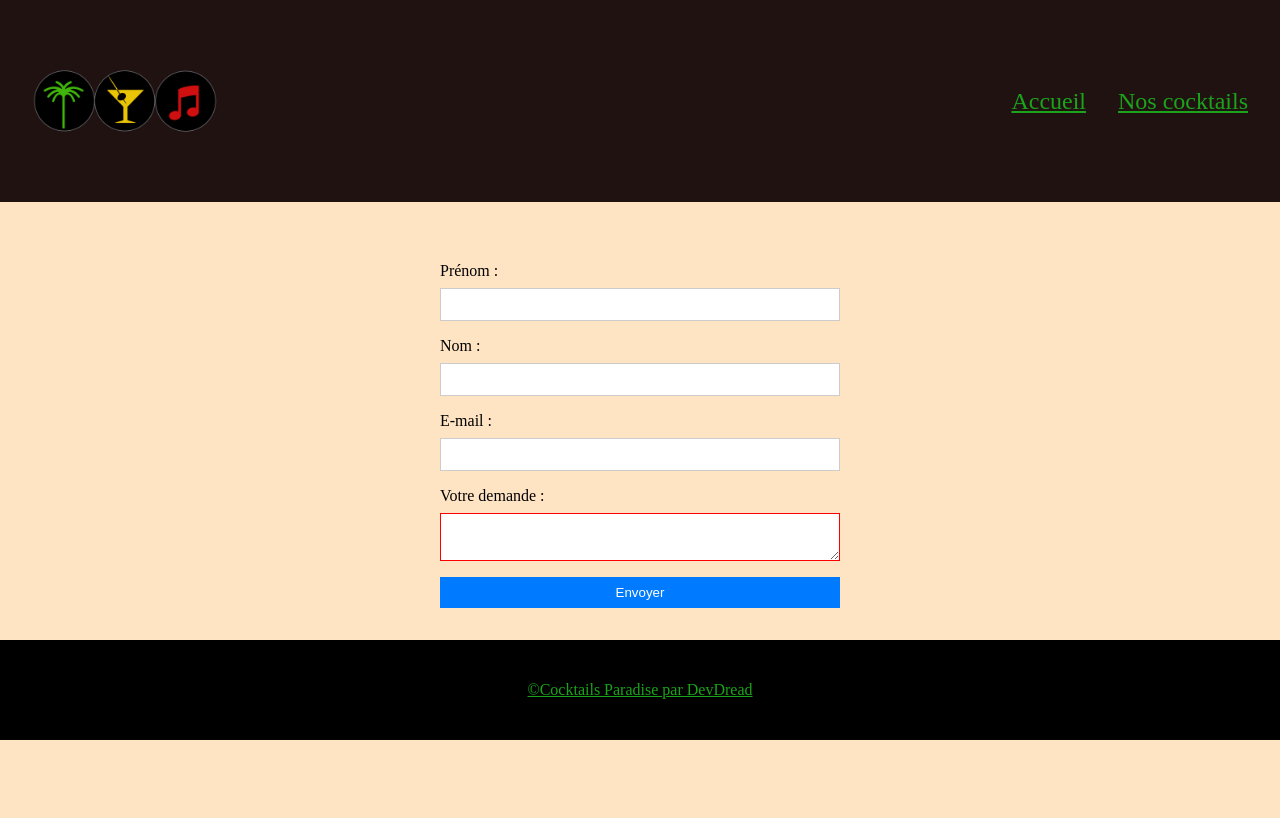
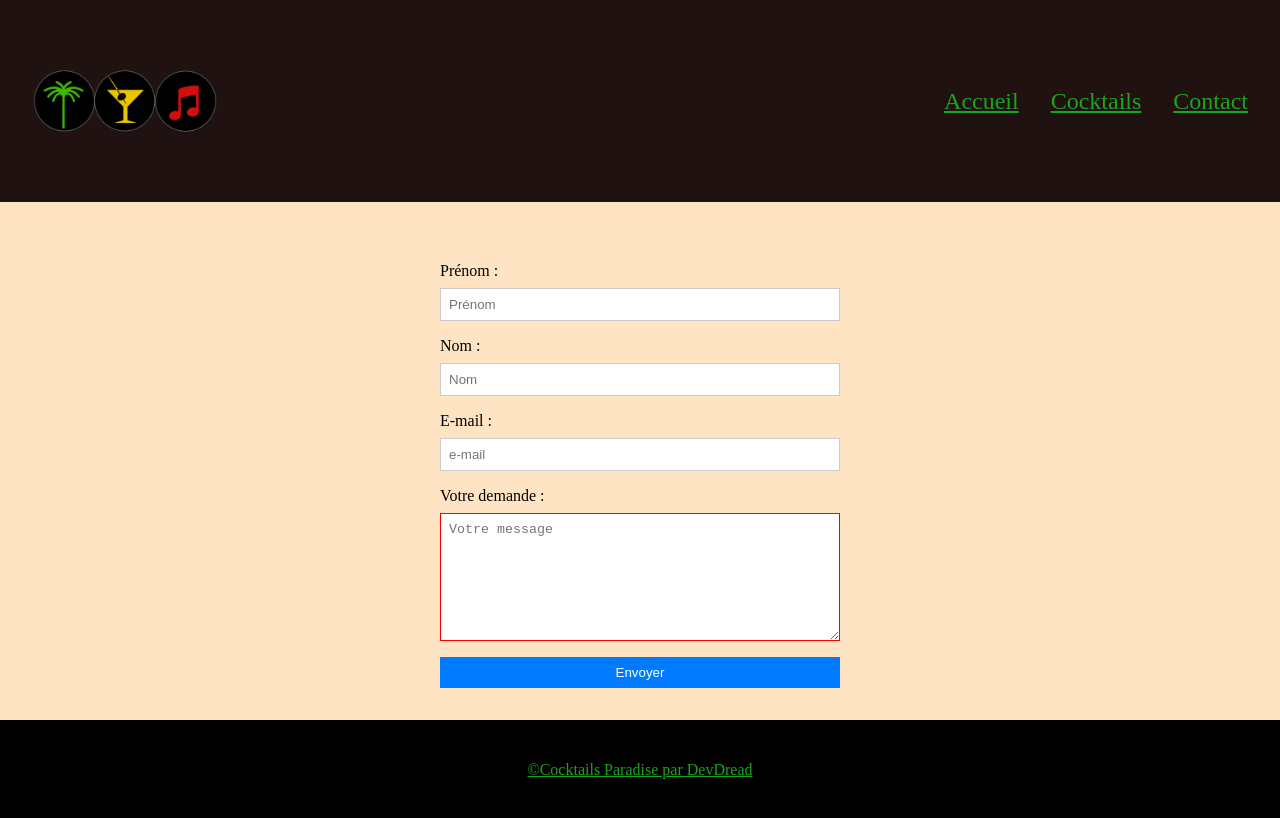
Before and after one commit to J-Patlmx/CocktailsParadise-ultimate, a React (Vite) app: page /Contact in a window 1280 px wide. Built offline with nearby package versions, Linux system fonts and the light colour scheme.

Commit message:
WIP REFACT contact form

```diff
--- a/src/components/Header.jsx
+++ b/src/components/Header.jsx
@@ -7,7 +7,9 @@ function Header() {
 <nav className="Header-link">
          {/* Utiliser l'attribut "to" pour spécifier l'URL de destination */}
             <NavLink className="App-header-link" to={"/home"} >Accueil</NavLink>
-            <NavLink className="App-header-link" to={"/cocktail"}>Nos cocktails </NavLink>
+            <NavLink className="App-header-link" to={"/cocktail"}>Cocktails </NavLink>
+            <NavLink className="App-header-link" to={"/Contact"}>Contact </NavLink>
+
 
           </nav>
 
--- a/src/pages/Contact.jsx
+++ b/src/pages/Contact.jsx
@@ -1,5 +1,6 @@
 import { useState } from 'react';
 import emailjs from 'emailjs-com';
+
 
 const Contact = () => {
   const [formData, setFormData] = useState({
@@ -45,7 +46,7 @@ const Contact = () => {
   };
 
   const validateEmail = (email) => {
-    const re = /^[^\s@]+@[^\s@]+\.[^\s@]+$/;
+    const re = /^[a-zA-Z0-9._%+-]+@[a-zA-Z0-9.-]+\.[a-zA-Z]{2,}$/;
     return re.test(email);
   };
 
@@ -60,6 +61,7 @@ const Contact = () => {
         <label>Prénom :</label>
         <input
   type="text"
+  placeholder='Prénom'
   name="firstName"
   value={formData.firstName}
   onChange={handleInputChange}
@@ -70,6 +72,7 @@ const Contact = () => {
         <label>Nom :</label>
         <input
   type="text"
+  placeholder='Nom'
   name="lastName"
   value={formData.lastName}
   onChange={handleInputChange}
@@ -77,8 +80,10 @@ const Contact = () => {
   required/>      </div>
       <div className='form-group'>
         <label>E-mail :</label>
+
         <input
   type="text"
+  placeholder='e-mail'
   name="email"
   value={formData.email}
   onChange={handleInputChange}
@@ -88,7 +93,12 @@ const Contact = () => {
       <div className='form-group'>
         <label>Votre demande :</label>
 
-        <textarea name="message" value={formData.message} onChange={handleInputChange}  className={`form-control ${formData.firstName && validateName(formData.firstName) ? 'valid' : 'invalid'}`} required />
+        <textarea name="message"
+        placeholder='Votre message'
+        value={formData.message}
+        onChange={handleInputChange}
+        className={`form-control ${formData.firstName && validateName(formData.firstName) ? 'valid' : 'invalid'}`}
+        required />
       </div>
       <button type="submit">Envoyer</button>
     </form>
--- a/src/styles/styles.css
+++ b/src/styles/styles.css
@@ -244,6 +244,9 @@ body {
 .contact-form button:hover {
   background-color: #0056b3;
 }
+.contact-form textarea {
+  height: 128px;
+}
 
 @media (max-width: 850px) {
   body {
--- a/src/styles/styles.scss
+++ b/src/styles/styles.scss
@@ -284,6 +284,9 @@ margin-bottom: 64px;
         background-color: #0056b3;
       }
     }
+    textarea{
+        height: 128px;
+    }
   }
 
 
```
Also changed, not shown: 1 other file (tests, documents, lock files or other folders).
